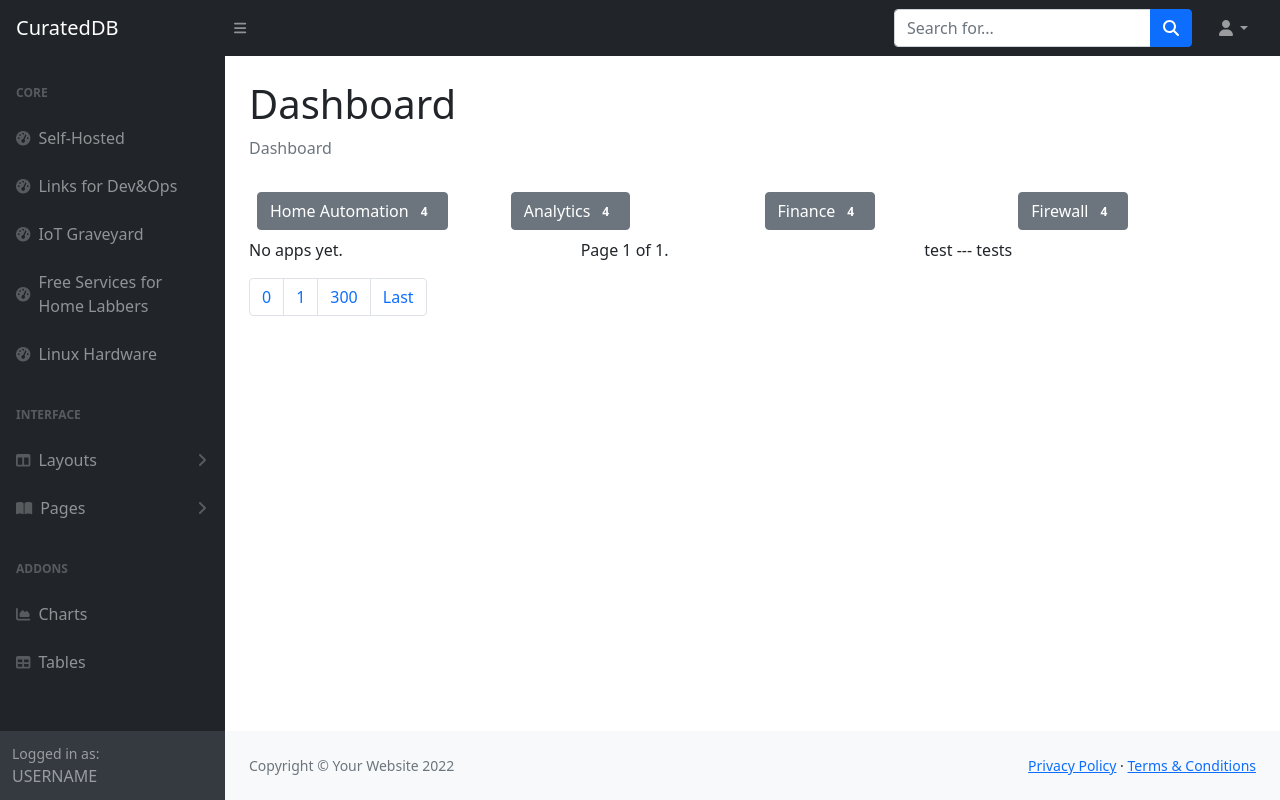
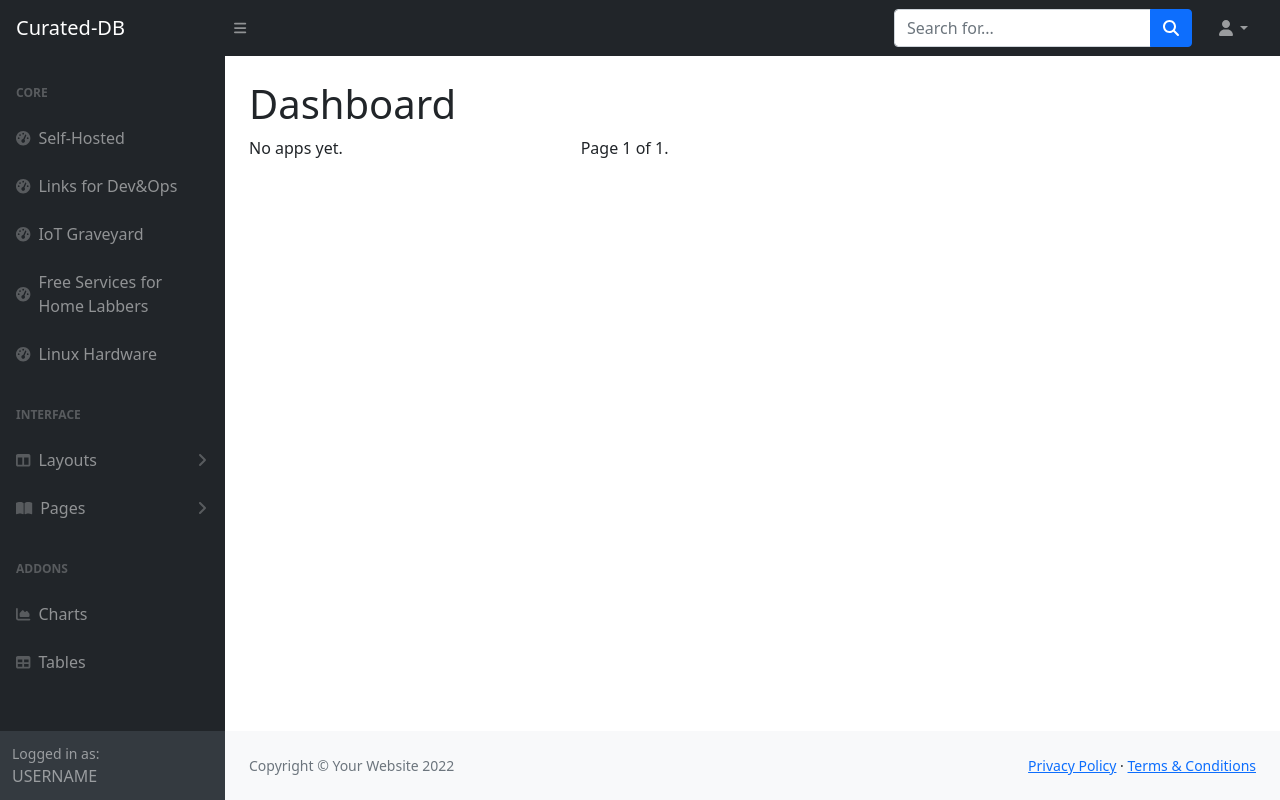
Before and after one commit to ajfriesen/curated, a Django app: page /self-hosted in a window 1280 px wide. Run offline with Django 4.2, Linux system fonts and the light colour scheme; data that the repository does not hold is empty; parts of the project's set-up code (start-up, migrations or seed data) failed here and were passed over; some libraries are stand-ins or nearby versions.

Commit message:
Cleanup html

```diff
--- a/self_hosted/templates/self_hosted/base-new.html
+++ b/self_hosted/templates/self_hosted/base-new.html
@@ -9,14 +9,13 @@
         <meta name="description" content="" />
         <meta name="author" content="Andrej Friesen" />
         <title>Dashboard - SB Admin</title>
-        <!-- <link href="https://cdn.jsdelivr.net/npm/simple-datatables@latest/dist/style.css" rel="stylesheet" /> -->
         <link href="{% static 'self_hosted/css/styles.css' %}" rel="stylesheet" />
         <script src="https://use.fontawesome.com/releases/v6.1.0/js/all.js" crossorigin="anonymous"></script>
     </head>
     <body class="sb-nav-fixed">
         <nav class="sb-topnav navbar navbar-expand navbar-dark bg-dark">
             <!-- Navbar Brand-->
-            <a class="navbar-brand ps-3" href="index.html">CuratedDB</a>
+            <a class="navbar-brand ps-3" href="index.html">Curated-DB</a>
             <!-- Sidebar Toggle-->
             <button class="btn btn-link btn-sm order-1 order-lg-0 me-4 me-lg-0" id="sidebarToggle" href="#!"><i class="fas fa-bars"></i></button>
             <!-- Navbar Search-->
@@ -138,37 +137,7 @@
                 <main>
                     <div class="container-fluid px-4">
                         <h1 class="mt-4">Dashboard</h1>
-                        <ol class="breadcrumb mb-4">
-                            <li class="breadcrumb-item active">Dashboard</li>
-                        </ol>
-
-
-                        <div class="row p-2">
-                            <div class="col-xl-3 col-md-6">
-                                <button type="button" class="btn btn-secondary">
-                                    Home Automation <span class="badge text-bg-secondary">4</span>
-                                </button>
-                            </div>
-                            <div class="col-xl-3 col-md-6">
-                                <button type="button" class="btn btn-secondary">
-                                    Analytics <span class="badge text-bg-secondary">4</span>
-                                </button>
-                            </div>
-                            <div class="col-xl-3 col-md-6">
-                                <button type="button" class="btn btn-secondary">
-                                    Finance <span class="badge text-bg-secondary">4</span>
-                                </button>
-                            </div>
-                            <div class="col-xl-3 col-md-6">
-                                <button type="button" class="btn btn-secondary">
-                                    Firewall <span class="badge text-bg-secondary">4</span>
-                                </button>
-                            </div>
-                        </div>
-
-                            {% comment %} Content {% endcomment %}
                             <div class="row row-cols-sm-1 row-cols-md-3 row-cols-lg-3 row-cols-xl-3">
-
                                 {% block content %}
                                 {% endblock %}
                             </div>
@@ -198,7 +167,5 @@
         <script src="{% static 'self_hosted/js/scripts.js' %}"></script>
         <script src="https://cdnjs.cloudflare.com/ajax/libs/Chart.js/2.8.0/Chart.min.js" crossorigin="anonymous"></script>
         <script src="assets/demo/chart-area-demo.js"></script>
-        <!-- <script src="https://cdn.jsdelivr.net/npm/simple-datatables@latest" crossorigin="anonymous"></script> -->
-        <!-- <script src="js/datatables-simple-demo.js"></script> -->
     </body>
 </html>
--- a/self_hosted/templates/self_hosted/index.html
+++ b/self_hosted/templates/self_hosted/index.html
@@ -3,23 +3,9 @@
 
 {% block content %}
 
-{% comment %} <div class="col-lg-6 col-xxl-4 mb-5">
-        {% for tag in tags %}
-        <a href="{% url 'self_hosted:tagged' tag.slug %}" class="btn btn-primary btn-lg active" role="button" aria-pressed="true">{{ tag.name }}</a>
-        {% endfor %}
-        </div>
-</div> {% endcomment %}
-
-{% comment %} <div class="p-1 cold-md-12">
-    <button type="button" class="btn btn-secondary">
-        Firewall <span class="badge text-bg-secondary">4</span>
-    </button>
-</div> {% endcomment %}
-
 {% if apps %}
 
 {% for app in apps %}
-{% comment %} <div class="row row-cols-1 row-cols-md-3 g-4"> {% endcomment %}
 
 <div class="col pb-3">
     <div class="card h-100 text-center">
@@ -50,7 +36,6 @@
 <p>No apps yet.</p>
 {% endif %}
 
-<br>
 
 <div class="pagination">
     <span class="step-links">
@@ -69,26 +54,5 @@
         {% endif %}
     </span>
 </div>
-test
----
-tests
-<br>
-
-<nav aria-label="Page navigation example">
-    <ul class="pagination">
-      {% if page_obj.has_previous %}
-        <li class="page-item"><a class="page-link" href="{{ page_obj.previous_page_number }}">Previous</a></li>
-      {% endif %}
-
-      <li class="page-item"><a class="page-link" href="#">0</a></li>
-      <li class="page-item"><a class="page-link" href="#">{{ page_obj.number }}</a></li>
-      <li class="page-item"><a class="page-link" href="#">300</a></li>
-      {% if page_obj.has_next %}
-        <li class="page-item"><a class="page-link" href="{{ page_obj.next_page_number }}">Next</a></li>
-      {% endif %}
-      <li class="page-item"><a class="page-link" href="{{ page_obj.paginator.num_pages }}">Last</a></li>
-    </ul>
-  </nav>
-
 
 {% endblock %}
```
